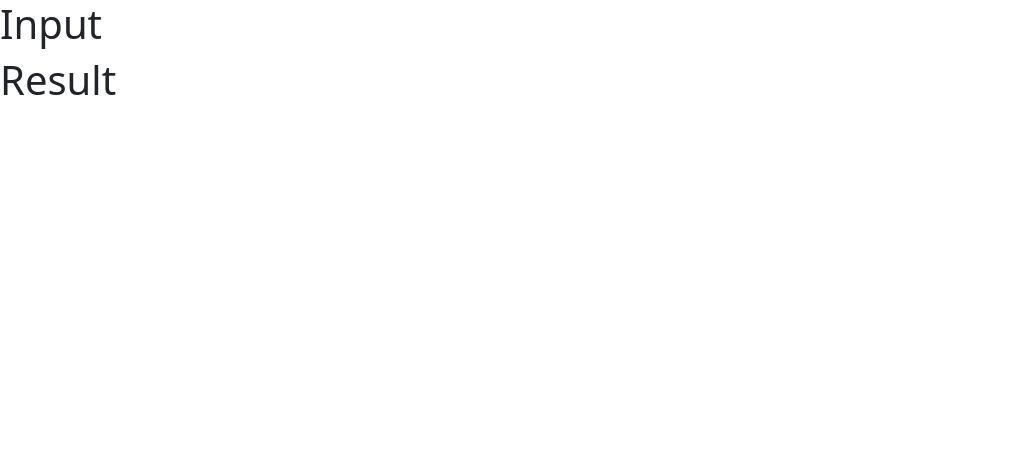
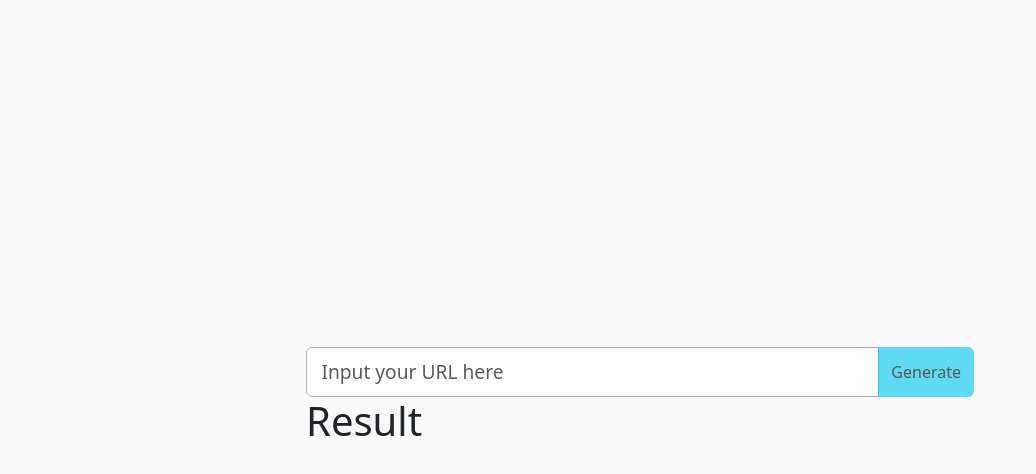
Before and after one commit to ressenzo/url-shortener, a React (Create React App) app in the folder frontend/: page / in a window 1280 px wide. Shown: the top 474 px of the page, without its empty margins (0-1036 px from the left). Built offline with nearby package versions, Linux system fonts and the light colour scheme.

Commit message:
Create base layout

```diff
--- a/frontend/src/App.css
+++ b/frontend/src/App.css
@@ -0,0 +1,3 @@
+.app {
+    max-width: 700px;
+}
--- a/frontend/src/App.tsx
+++ b/frontend/src/App.tsx
@@ -4,10 +4,10 @@ import Result from './components/Result/Result';
 
 const App = () => {
     return (
-        <div className="app">
+        <main className="app justify-content-center vh-100 d-flex w-100 h-100 p-3 mx-auto flex-column">
             <Input />
             <Result />
-        </div>
+        </main>
     );
 }
 
--- /dev/null
+++ b/frontend/src/components/Input/Input.css
@@ -0,0 +1,10 @@
+input.form-control {
+    padding: .6rem .9rem;
+    font-size: 1.2rem;
+    border: 1px solid #acb0b3;
+}
+
+input.form-control:focus {
+    box-shadow: none;
+    border: 1px solid #0dcaf0;
+}
--- a/frontend/src/components/Input/Input.tsx
+++ b/frontend/src/components/Input/Input.tsx
@@ -1,5 +1,35 @@
+import { useState } from "react";
+import './Input.css';
+
 const Input = () => {
-    return <h1>Input</h1>
+    const [url, setUrl] = useState<string>('');
+
+    const handleSubmit = (e: React.FormEvent) => {
+        e.preventDefault();
+    }
+
+    return (
+        <div className="input">
+            <form onSubmit={e => handleSubmit(e)}>
+                <div className="input-group">
+                    <input
+                        className="form-control"
+                        type="text"
+                        placeholder="Input your URL here"
+                        onChange={e => setUrl(e.target.value)}
+                        id="url-value"
+                        autoComplete="off"
+                    />
+                    <button
+                        className="btn btn-info"
+                        disabled={url === ""}
+                        type="submit">
+                        Generate
+                    </button>
+                </div>
+            </form>
+        </div>
+    )
 }
 
 export default Input;
--- a/frontend/src/index.css
+++ b/frontend/src/index.css
@@ -1,3 +1,4 @@
 body {
   margin: 0;
+  background-color: rgb(250, 250, 250);
 }
--- a/frontend/src/index.tsx
+++ b/frontend/src/index.tsx
@@ -1,9 +1,9 @@
 import React from 'react';
 import ReactDOM from 'react-dom/client';
+import reportWebVitals from './reportWebVitals';
+import 'bootstrap/dist/css/bootstrap.min.css';
 import './index.css';
 import App from './App';
-import reportWebVitals from './reportWebVitals';
-import 'bootstrap/dist/css/bootstrap.min.css';
 
 const root = ReactDOM.createRoot(
   document.getElementById('root') as HTMLElement
```
